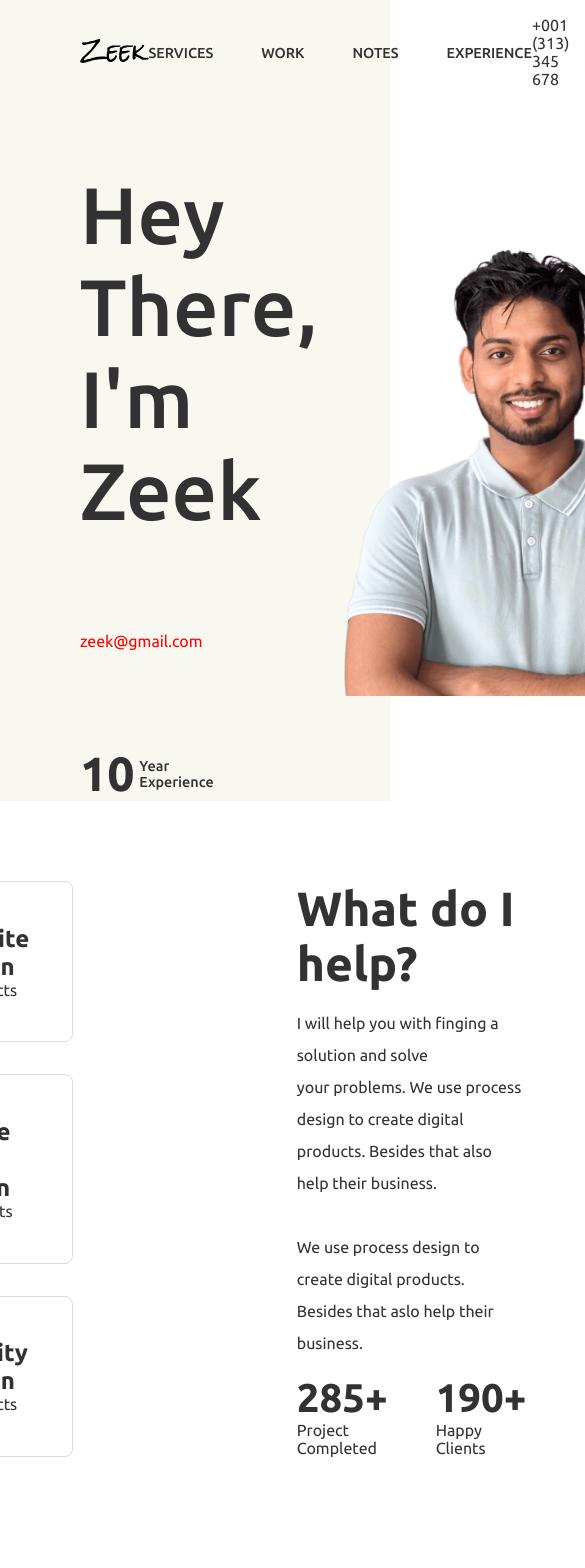
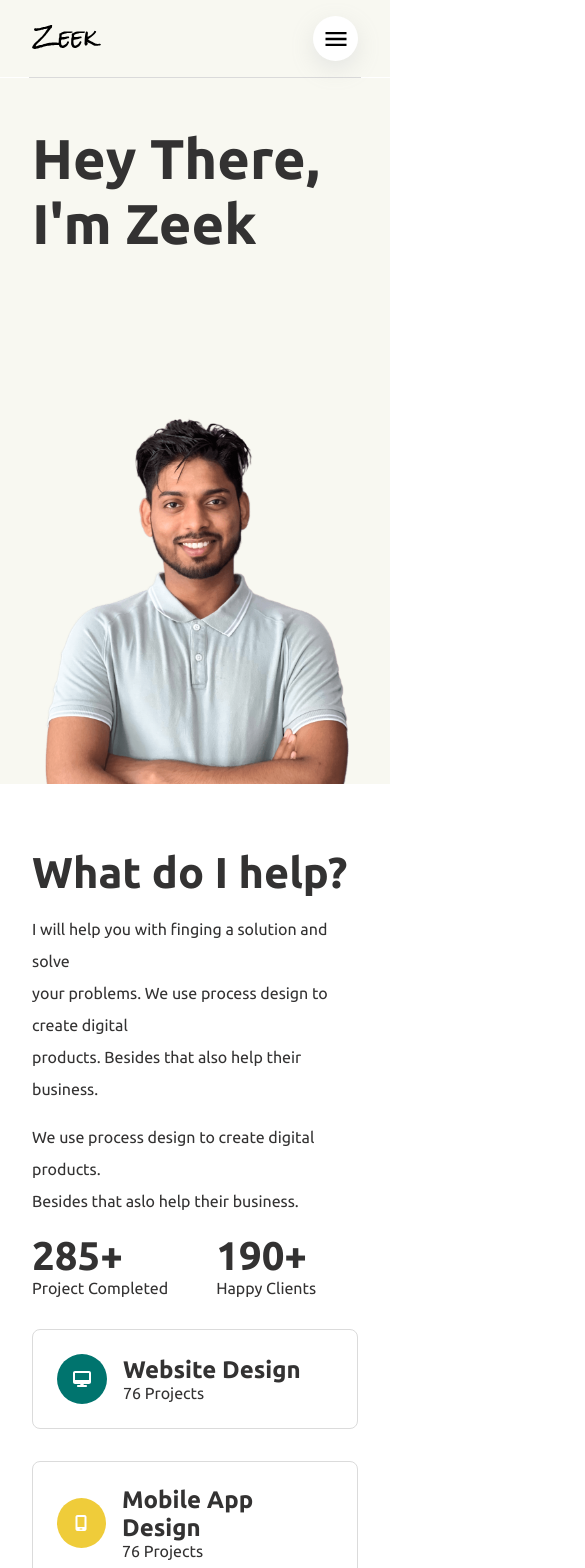
Before and after one commit to devshad7/zeektate, a Next.js app: page / in a window 390 px wide. Shown: the top 1568 px of the page, 585 px wide, since content can reach past the window. Before the commit the page ends 1537 px from the top, so only its background shows below. Built offline with nearby package versions, Linux system fonts and the light colour scheme.

Commit message:
fixed: responsiveness for mobile devices

```diff
--- a/pages/components/Main.tsx
+++ b/pages/components/Main.tsx
@@ -1,4 +1,5 @@
 import Home from './Home'
+import MobileNav from './MobileNav'
 import Navbar from './Navbar'
 import Services from './Services'
 
@@ -7,6 +8,7 @@ export default function Main() {
     <>
         <div>
             <Navbar />
+            <MobileNav />
             <Home />
             <Services />
         </div>
--- /dev/null
+++ b/pages/components/MobileNav.tsx
@@ -0,0 +1,20 @@
+import style from '../../styles/MobileNav.module.css'
+import MenuIcon from '@mui/icons-material/Menu';
+
+const MobileNav = () => {
+  return (
+    <>
+        <div className={style.main}>
+            <div className={style.logo}>
+                <img src="./assets/logo.svg" alt="" />
+            </div>
+            <div className={style.menu}>
+                <MenuIcon sx={{ fontSize: '28px' }} />
+            </div>
+        </div>
+        <div className={style.divider}></div>
+    </>
+  )
+}
+
+export default MobileNav
--- a/styles/Home.module.css
+++ b/styles/Home.module.css
@@ -42,9 +42,26 @@
     height: 33rem;
 }
 
-@media screen and (min-width: 1536px) {
+/* Media Queries for small devices */
+
+@media screen and (max-width: 600px) {
     .main {
-        max-width: 1280px;
-        margin: auto;
+        padding: 3rem 2rem 0rem 2rem;
+        flex-direction: column;
     }
-}
+
+    .main .leftContent h1 {
+        font-size: 3.5rem;
+        font-weight: 600;
+    }
+
+    .main .leftContent .con, .main .leftContent .exp {
+        display: none;
+    }
+
+    .main img {
+        margin: 6rem 0rem 0rem -.5rem;
+        width: auto;
+        height: 27rem;
+    }
+  }
--- /dev/null
+++ b/styles/MobileNav.module.css
@@ -0,0 +1,40 @@
+.main {
+    display: none;
+}
+
+/* Media Queries for small devices */
+
+@media screen and (max-width: 600px) {
+    .main {
+        display: block;
+        display: flex;
+        padding: 1rem 2rem;
+        justify-content: space-between;
+        align-items: center;
+        background: #f8f8f1;
+      }
+
+      .main .logo img {
+        width: auto;
+        height: 1.5rem;
+      }
+
+      .main .menu {
+        height: 45px;
+        width: 45px;
+        background: #fff;
+        border-radius: 50%;
+        display: flex;
+        align-items: center;
+        justify-content: center;
+        box-shadow: rgba(149, 157, 165, 0.2) 0px 8px 24px;
+        cursor: pointer;
+      }
+
+       .divider {
+        width: 85%;
+        height: 1px;
+        margin: auto;
+        background: rgba(204, 204, 204, 0.712);
+      }
+}
--- a/styles/Navbar.module.css
+++ b/styles/Navbar.module.css
@@ -47,9 +47,11 @@
   box-shadow: 1px 2px 20px 2px rgb(235 224 224);
 }
 
-@media screen and (min-width: 1536px) {
+/* Media Queries for small devices */
+
+@media screen and (max-width: 600px) {
   .main {
-      max-width: 1280px;
-      margin: auto;
+    /* padding: 1.5rem 2rem; */
+    display: none;
   }
 }
--- a/styles/Services.module.css
+++ b/styles/Services.module.css
@@ -60,3 +60,31 @@
 .main .rightSide .client h2 {
   font-size: 2.5rem;
 }
+
+/* Media Queries for small devices */
+
+@media screen and (max-width: 600px) {
+  .main {
+    display: flex;
+    flex-direction: column-reverse;
+    padding: 4rem 2rem 3rem 2rem;
+  }
+
+  .main .rightSide {
+    margin-left: 0rem;
+  }
+
+  .main .rightSide h1 {
+    font-size: 2.7rem;
+    padding-bottom: 1rem;
+  }
+
+  .main .rightSide p {
+    line-height: 2;
+    padding: 0rem 0rem 1rem 0rem;
+  }
+
+  .main .rightSide .client {
+    padding-bottom: 2rem;
+  }
+}
```
Lines whose indentation alone changed are shown as unchanged.
